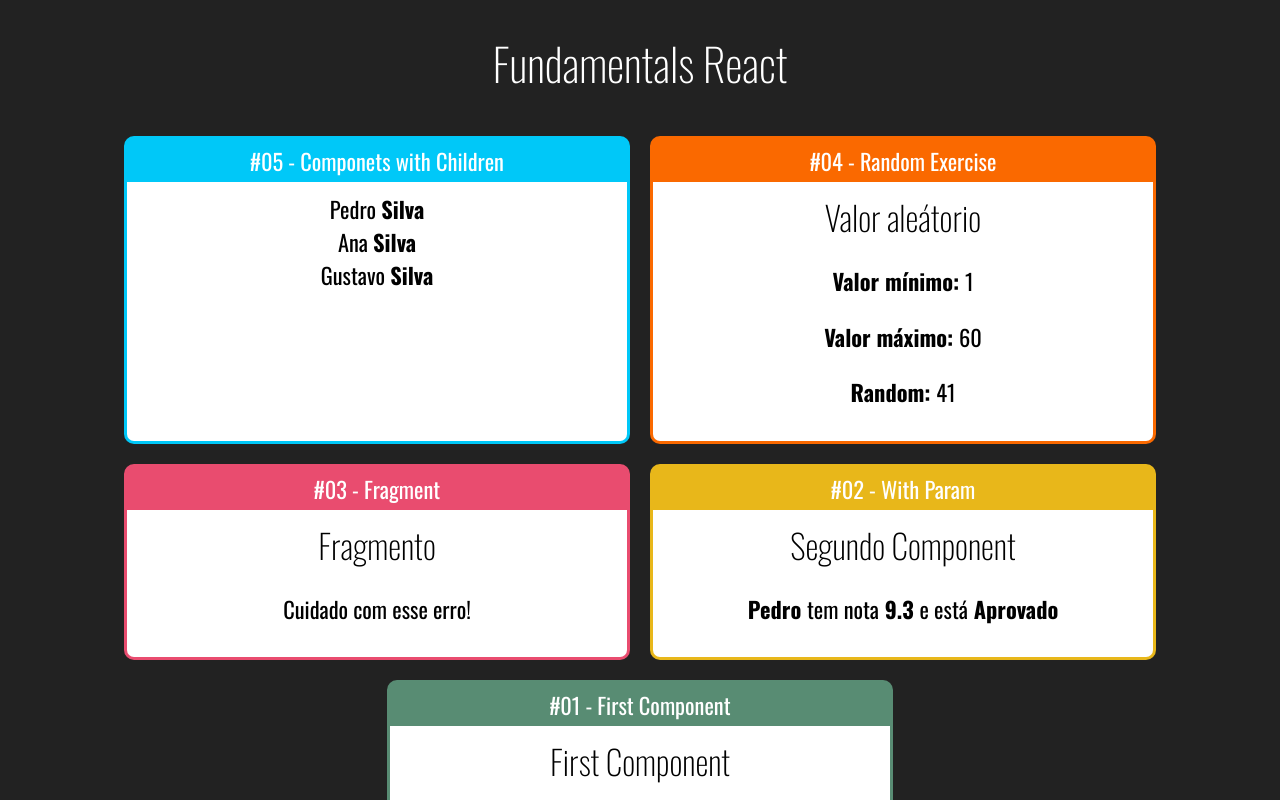
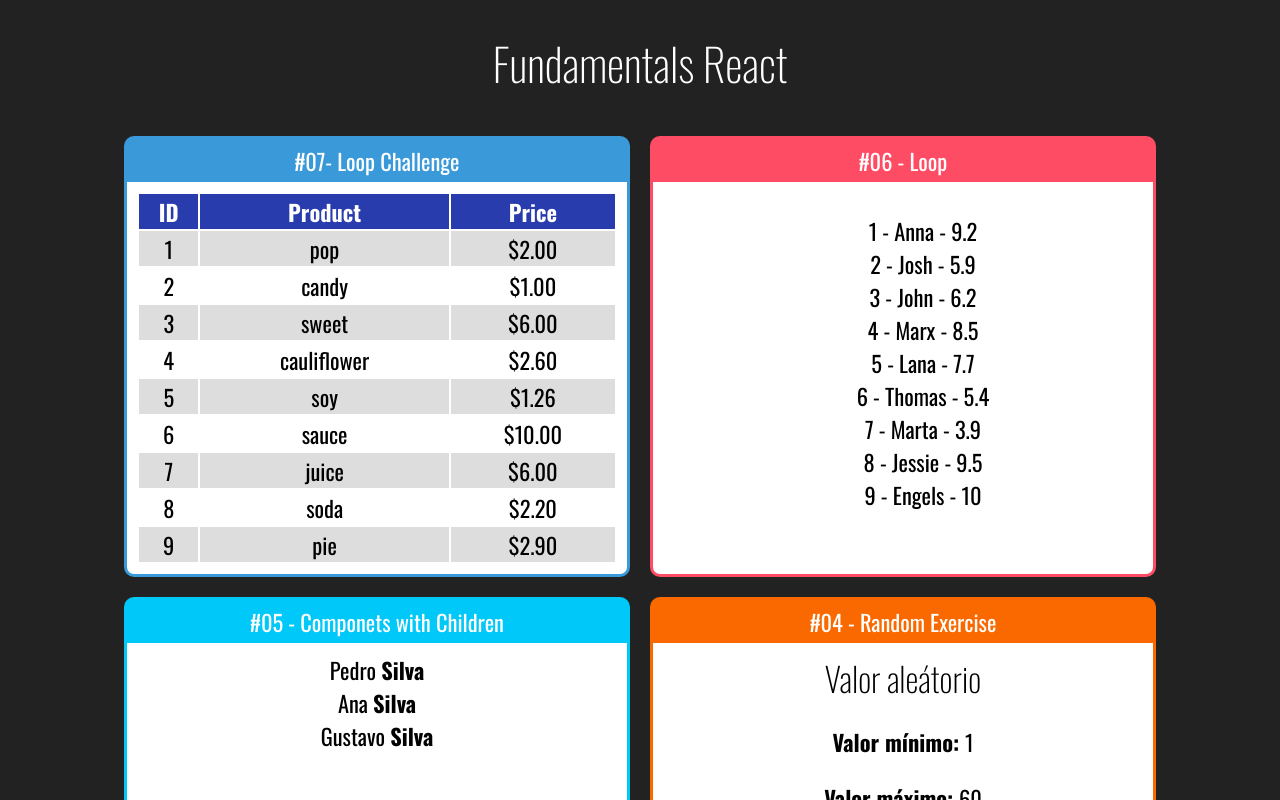
Before and after one commit to gsabreu/react, a React (Create React App) app in the folder udemy-coder/fundamentals-react/: page / in a window 1280 px wide. Shown: the top 800 px of the page. Built offline with nearby package versions, Linux system fonts and the light colour scheme.

Commit message:
Working with array

```diff
--- a/udemy-coder/fundamentals-react/src/App.jsx
+++ b/udemy-coder/fundamentals-react/src/App.jsx
@@ -1,6 +1,8 @@
 import "./App.css";
 import React from "react";
 
+import ProductsTable from "./components/loop/ProductsTable";
+import StudentList from "./components/loop/StudentList";
 import First from "./components/basics/First";
 import WithParam from "./components/basics/WithParam";
 import Fragment from "./components/basics/Fragment";
@@ -15,6 +17,14 @@ export default () => {
             <h1>Fundamentals React</h1>
 
             <div className="Cards">
+
+                <Card title="#07- Loop Challenge" color="#3A9AD9">
+                    <ProductsTable></ProductsTable>
+                </Card>
+
+                <Card title="#06 - Loop" color="#FF4C65">
+                    <StudentList></StudentList>
+                </Card>
 
                 <Card title="#05 - Componets with Children" color="#00C8F8">
                     <Family surname= "Silva">
--- /dev/null
+++ b/udemy-coder/fundamentals-react/src/components/loop/ProductsTable.css
@@ -0,0 +1,12 @@
+.ProductsTable table {
+    width: 100%;
+}
+
+.ProductsTable th {
+    background-color: #283cae;
+    color: #fff;
+}
+
+.ProductsTable .Even {
+    background-color: #ddd;
+}
--- /dev/null
+++ b/udemy-coder/fundamentals-react/src/components/loop/ProductsTable.jsx
@@ -0,0 +1,30 @@
+import "./ProductsTable.css";
+import React from "react";
+import products from "../../data/products";
+
+export default (props) => {
+    function getProducts() {
+        return products.map((product, i) => {
+            return (
+                <tr className={i % 2 == 0 ? "Even" : ""} key={product.id}>
+                    <td>{product.id}</td>
+                    <td>{product.name}</td>
+                    <td>${product.price.toFixed(2)}</td>
+                </tr>
+            );
+        });
+    }
+
+    return (
+        <div className="ProductsTable">
+            <table>
+                <tr>
+                    <th>ID</th>
+                    <th>Product</th>
+                    <th>Price</th>
+                </tr>
+                {getProducts()}
+            </table>
+        </div>
+    );
+};
--- /dev/null
+++ b/udemy-coder/fundamentals-react/src/components/loop/StudentList.jsx
@@ -0,0 +1,17 @@
+import React from "react";
+import students from "../../data/students";
+
+export default (props) => {
+    const studentsLi = students.map((student) => {
+        return (
+            <li key={student.id}>
+                {student.id} - {student.name} - {student.score}
+            </li>
+        );
+    });
+    return (
+        <div>
+            <ul style={{ listStyle: "none" }}>{studentsLi}</ul>
+        </div>
+    );
+};
--- /dev/null
+++ b/udemy-coder/fundamentals-react/src/data/products.js
@@ -0,0 +1,11 @@
+export default [
+    {id: 1, name: "pop", price: 2.0},
+    {id: 2, name: "candy", price: 1.0},
+    {id: 3, name: "sweet", price: 6.0},
+    {id: 4, name: "cauliflower", price: 2.6},
+    {id: 5, name: "soy", price: 1.26},
+    {id: 6, name: "sauce", price: 10.0},
+    {id: 7, name: "juice", price: 6.0},
+    {id: 8, name: "soda", price: 2.2},
+    {id: 9, name: "pie", price: 2.9}
+]
--- /dev/null
+++ b/udemy-coder/fundamentals-react/src/data/students.js
@@ -0,0 +1,11 @@
+export default [
+    {id: 1, name: 'Anna', score: 9.2},
+    {id: 2, name: 'Josh', score: 5.9},
+    {id: 3, name: 'John', score: 6.2},
+    {id: 4, name: 'Marx', score: 8.5},
+    {id: 5, name: 'Lana', score: 7.7},
+    {id: 6, name: 'Thomas', score: 5.4},
+    {id: 7, name: 'Marta', score: 3.9},
+    {id: 8, name: 'Jessie', score: 9.5},
+    {id: 9, name: 'Engels', score: 10.0},
+]
```
